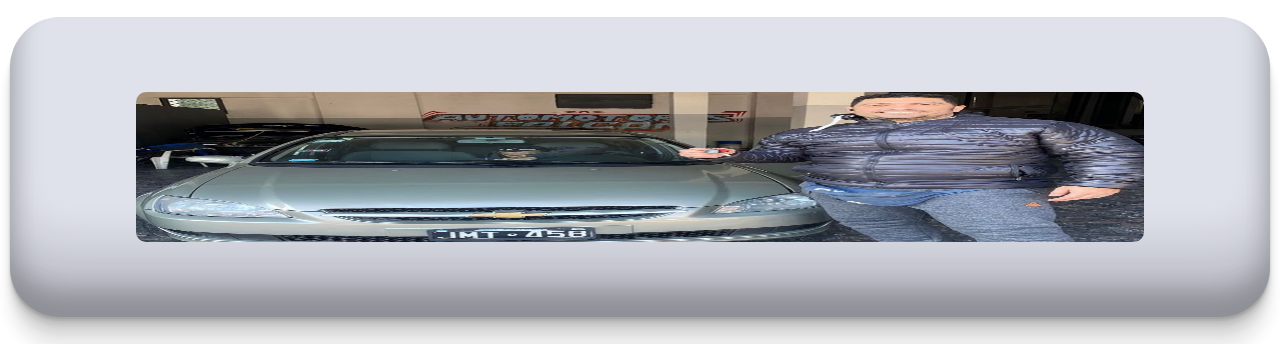
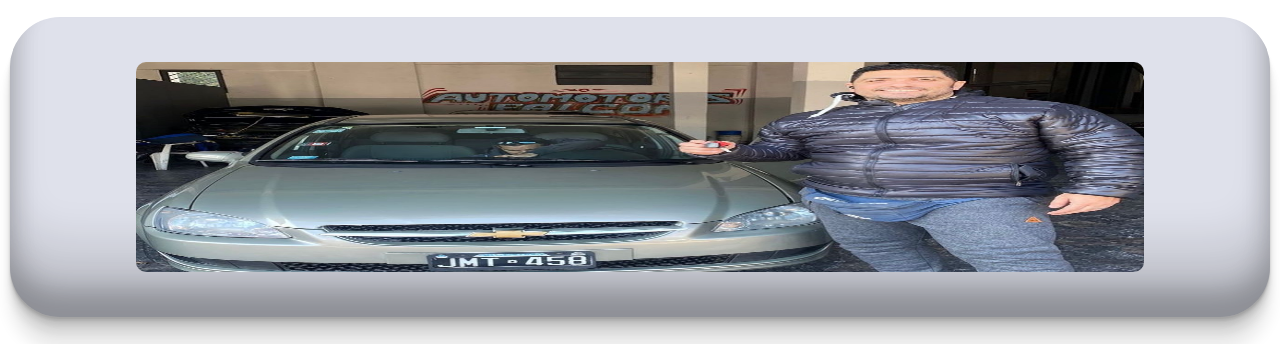
Before and after one commit to nahuelGandguglia/proyecto-nahuelganduglia, a plain HTML site: page index.html in a window 1280 px wide. Shown: the part 205-549 px from the top of the page. Drawn offline with nearby package versions, Linux system fonts and the light colour scheme.

Commit message:
Cambios en el estilo de la imagen del cliente para que sea responsive

```diff
--- a/styles/styles.css
+++ b/styles/styles.css
@@ -19,7 +19,7 @@ ul, ol{
 }
 
 iframe{
-    width: 180px;
+    width: 100%;
     height: 100%;
     border-radius: 10px;
 }
@@ -215,3 +215,13 @@ footer{
 .faq ul li{
     margin: 15px;
 }
+
+@media(min-width:400px){
+    .clientes img{
+    display: flex;
+    width: 80%;
+    height: 70%;
+    border-radius: 10px;
+    margin: 10px;
+    }
+}
```
